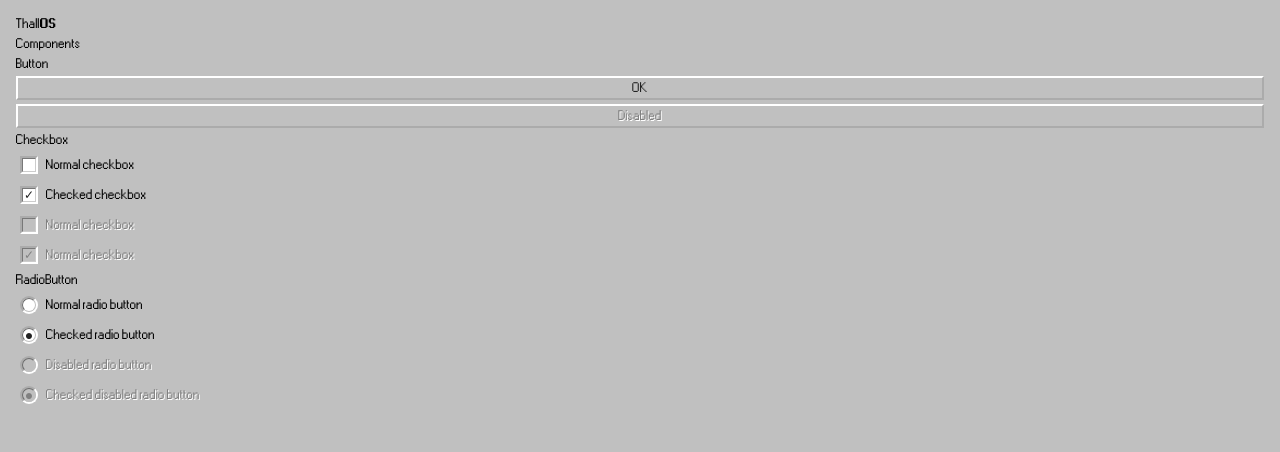
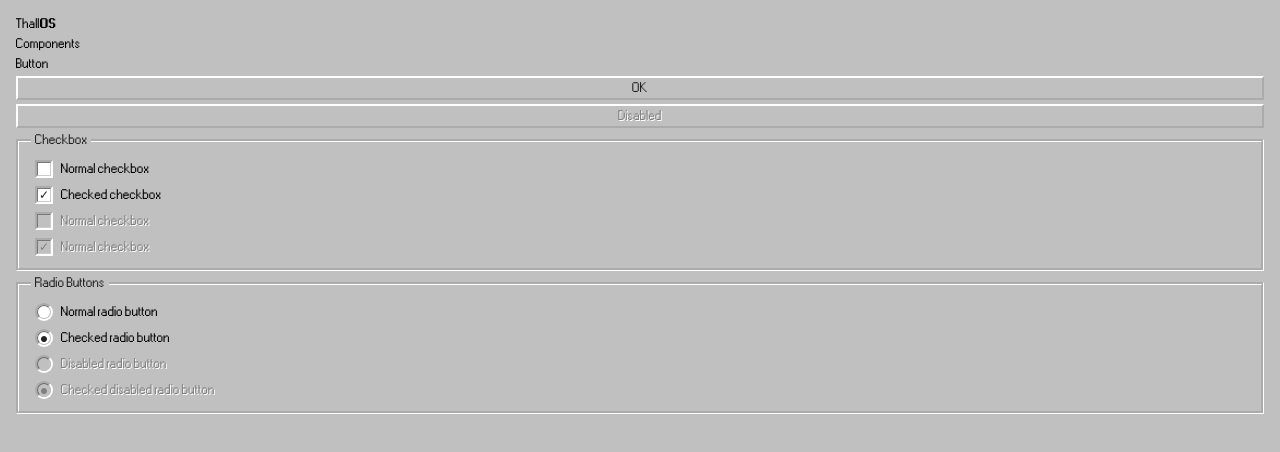
Before and after one commit to tmaiadev/thallos, a React (Vite) app: page / in a window 1280 px wide. Shown: the top 452 px of the page. Built offline with nearby package versions, Linux system fonts and the light colour scheme.

Commit message:
feat: updates DesignSystem to showcase Fieldset and standardizes barrel exports

```diff
--- a/src/components/system/design-system/DesignSystem.module.css
+++ b/src/components/system/design-system/DesignSystem.module.css
@@ -7,5 +7,6 @@
     background-color: var(--silver);
     width: 100dvw;
     height: 100dvh;
+    box-sizing: border-box;
   }
 }
--- a/src/components/system/design-system/DesignSystem.tsx
+++ b/src/components/system/design-system/DesignSystem.tsx
@@ -1,6 +1,7 @@
 import Button from "@/components/ui/button";
-import { Checkbox } from "../../ui/checkbox";
-import { RadioButton } from "../../ui/radio-button";
+import Checkbox from "../../ui/checkbox";
+import RadioButton from "@/components/ui/radio-button";
+import Fieldset from "@/components/ui/fieldset";
 import style from "./DesignSystem.module.css";
 
 export function DesignSystem() {
@@ -11,16 +12,18 @@ export function DesignSystem() {
       <h3>Button</h3>
       <Button>OK</Button>
       <Button disabled>Disabled</Button>
-      <h3>Checkbox</h3>
+      <Fieldset legend="Checkbox">
         <Checkbox>Normal checkbox</Checkbox>
         <Checkbox defaultChecked>Checked checkbox</Checkbox>
         <Checkbox disabled>Normal checkbox</Checkbox>
         <Checkbox defaultChecked disabled>Normal checkbox</Checkbox>
-      <h3>RadioButton</h3>
+      </Fieldset>
+      <Fieldset legend="Radio Buttons">
         <RadioButton name="option" value="0">Normal radio button</RadioButton>
         <RadioButton name="option" value="1" defaultChecked>Checked radio button</RadioButton>
         <RadioButton disabled>Disabled radio button</RadioButton>
         <RadioButton defaultChecked disabled>Checked disabled radio button</RadioButton>
+      </Fieldset>
     </div>
   );
 };
--- a/src/components/ui/checkbox/index.ts
+++ b/src/components/ui/checkbox/index.ts
@@ -1 +1 @@
-export { Checkbox } from "./Checkbox";
+export { Checkbox as default } from "./Checkbox";
--- a/src/components/ui/radio-button/index.ts
+++ b/src/components/ui/radio-button/index.ts
@@ -1 +1 @@
-export { RadioButton } from "./RadioButton";
+export { RadioButton as default } from "./RadioButton";
```
Lines whose indentation alone changed are shown as unchanged.
